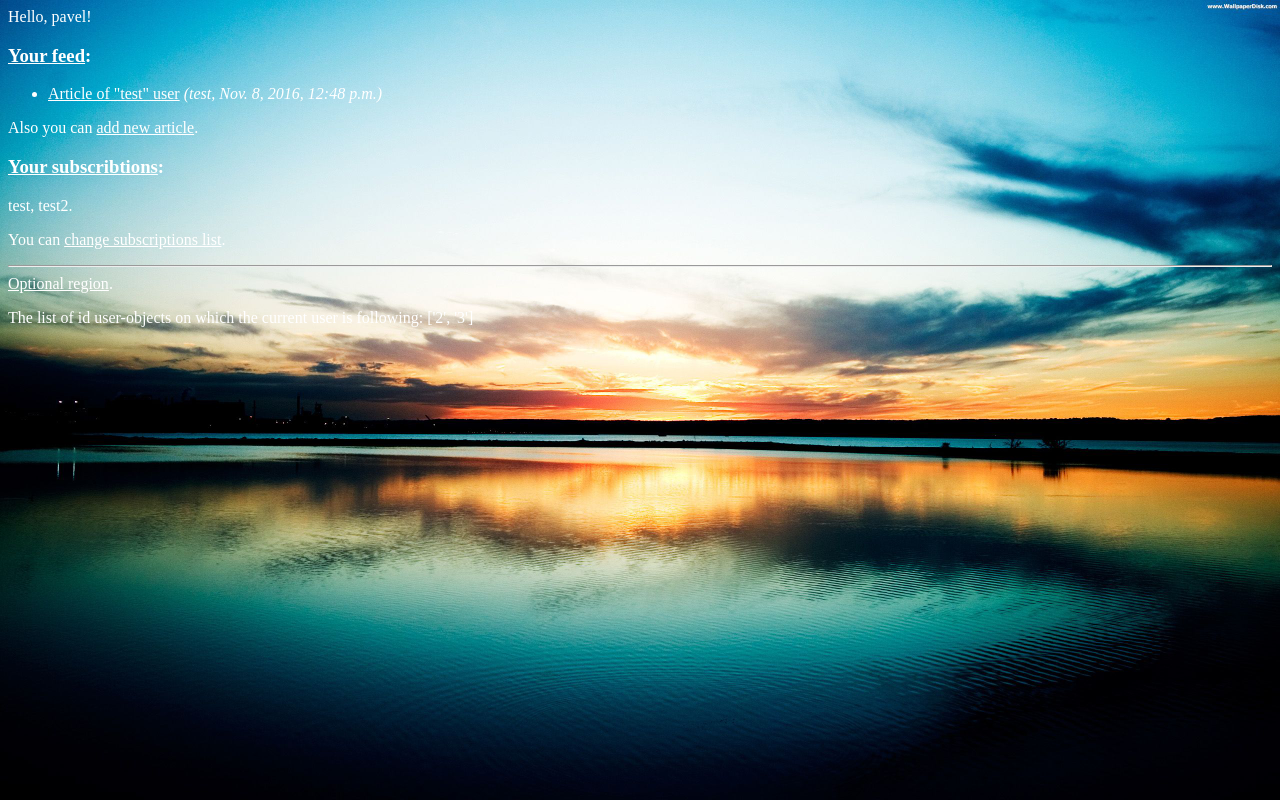
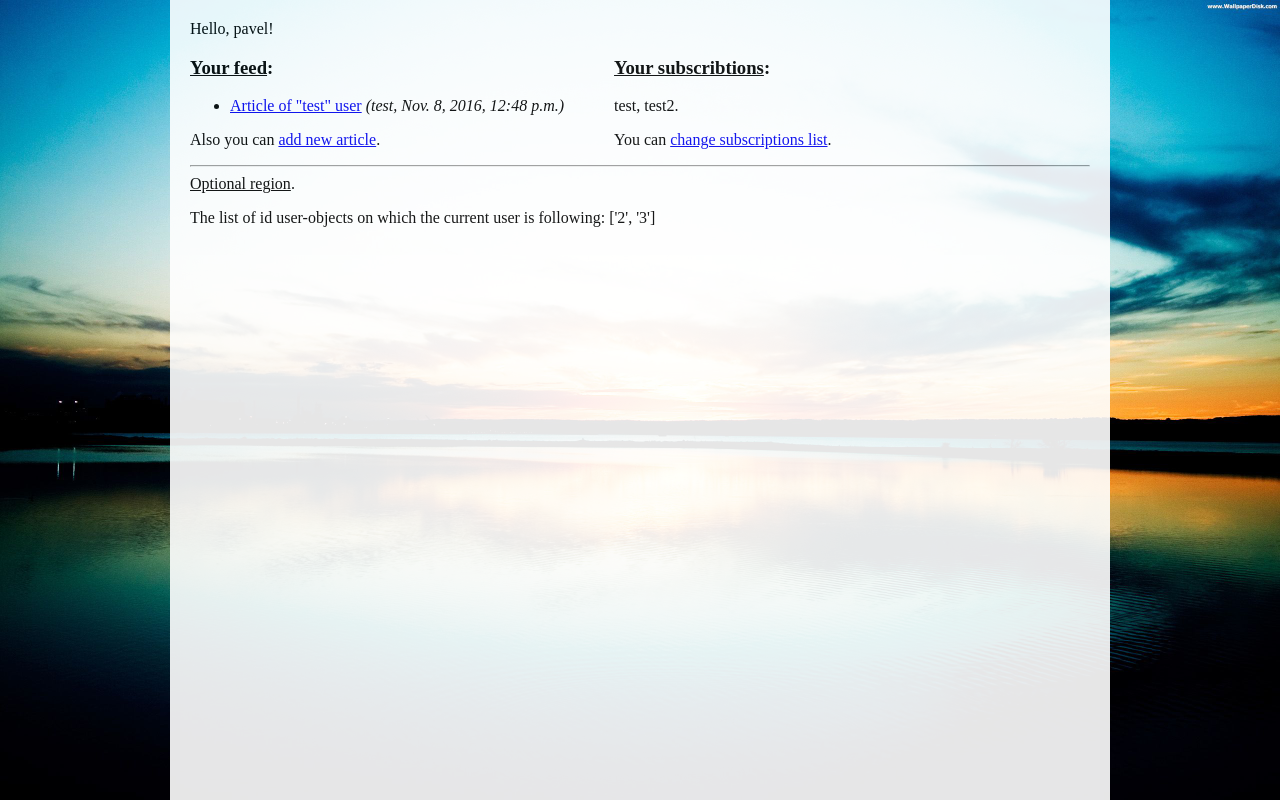
Before and after one commit to ptaiga/socialblog, a Django app: page /main/ in a window 1280 px wide. Run offline with Django 3.2, Linux system fonts and the light colour scheme; a user stored in the database is signed in; data comes from the database, SQL or seed files in the repository.

Commit message:
Maked white body and 2 columns (feed, subscriptions) on index page

```diff
--- a/main/static/main/style.css
+++ b/main/static/main/style.css
@@ -1,13 +1,34 @@
-body {
+html {
   background: white url('img/background.jpg') no-repeat;
   background-size: cover;
-  color: white;
+  /* color: white; */
+}
+
+body {
+  width: 900px;
+  background-color: white;
+  opacity: 0.9;
+  margin: 0 auto;
+  padding: 20px;
 }
 
 a {
-  color: white;
+  /* color: white; */
 }
 
 .content {
   border: 1px solid black;
 }
+
+.feed {
+  float: left;
+  margin-right: 50px;
+}
+
+.subscription {
+
+}
+
+.optional {
+  clear:both;
+}
--- a/main/templates/main/index.html
+++ b/main/templates/main/index.html
@@ -1,8 +1,9 @@
 {% load staticfiles %}
 <link rel="stylesheet" type="text/css" href="{% static 'main/style.css' %}">
 
-Hello, {{ user }}!
+<div>Hello, {{ user }}!</div>
 
+<div class="feed">
   <h3><u>Your feed</u>:</h3>
 
   {% if post_list %}
@@ -16,7 +17,9 @@ Hello, {{ user }}!
   {% endif %}
 
   <p>Also you can <a href="{% url 'main:new_post' %}">add new article</a>.</p>
+</div>
 
+<div class="subscription">
   <h3><u>Your subscribtions</u>:</h3>
   {% if subscriptions %}
     {{ subscriptions }}.
@@ -25,8 +28,11 @@ Hello, {{ user }}!
   {% endif %}
 
   <p>You can <a href="{% url 'main:subscriptions' %}">change subscriptions list</a>.</p>
+</div>
 
+<div class="optional">
   <hr>
   <u>Optional region</u>.
   <p>The list of id user-objects on which the current user is following:
   {{ subscribe_list }}</p>
+</div>
```
Lines whose indentation alone changed are shown as unchanged.
